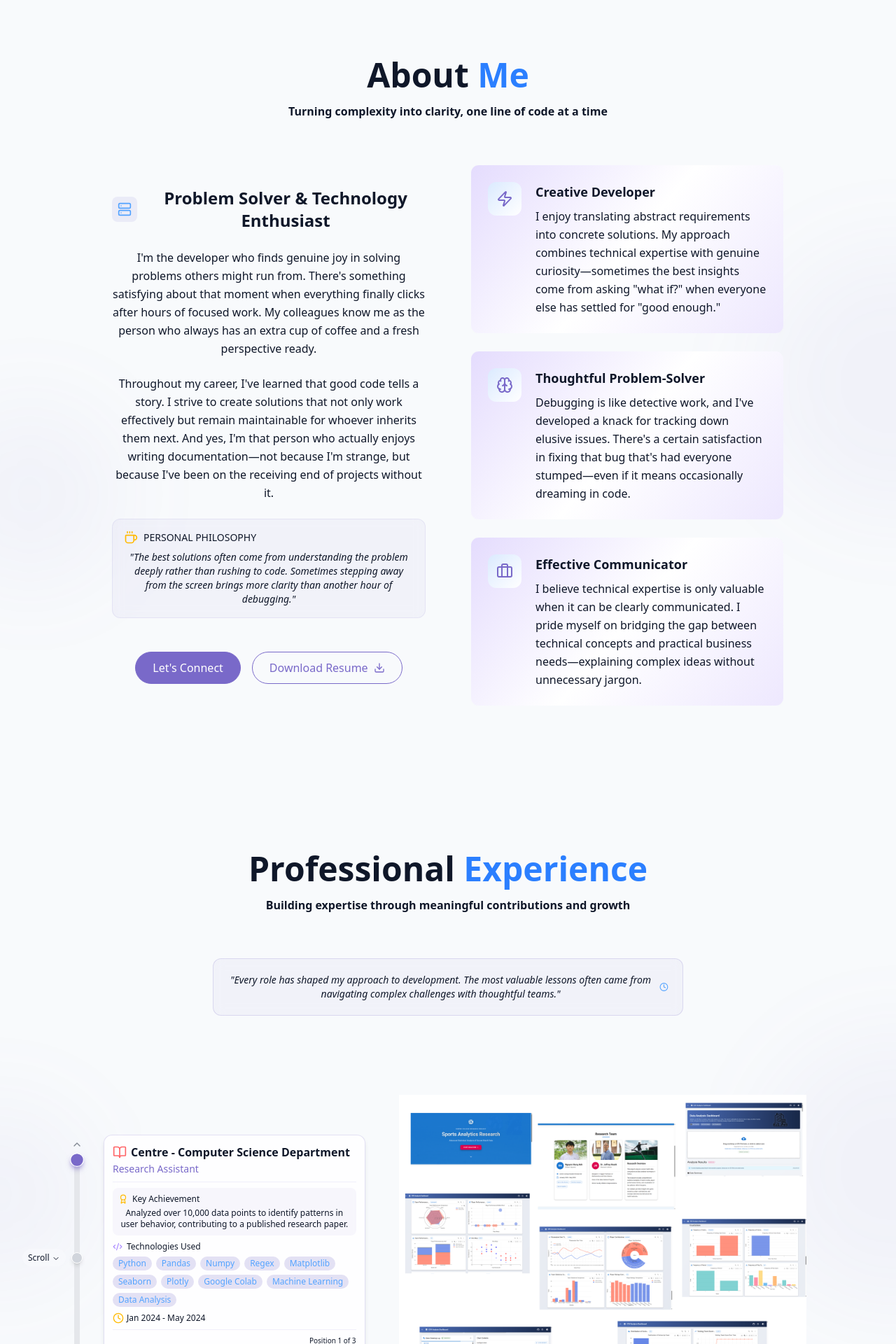
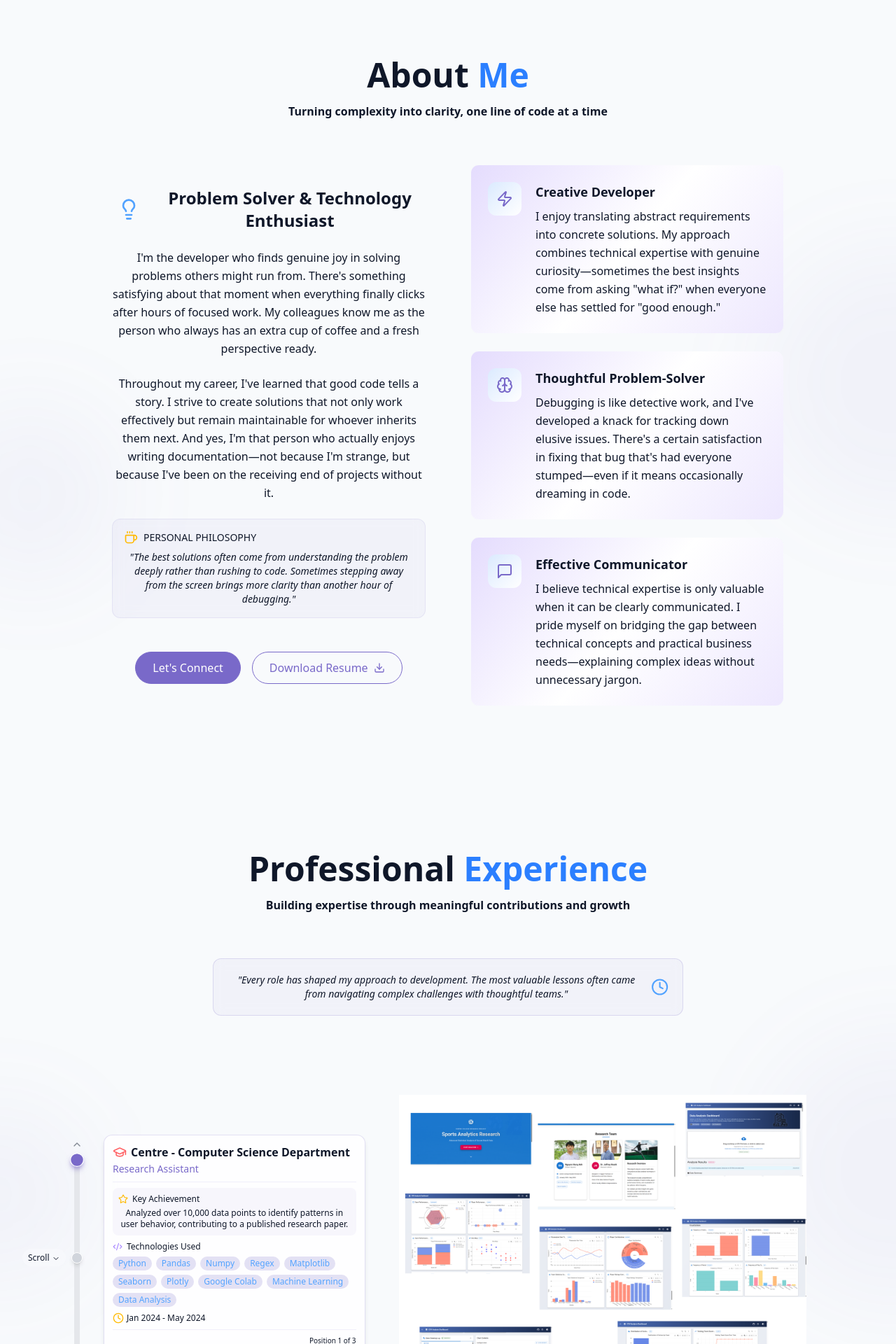
Before and after one commit to robert-nguyenn/personal-site, a React (Vite) app: page / in a window 1280 px wide. Shown: the part 829-2749 px from the top of the page at 70% size. Built offline with nearby package versions, Linux system fonts and the light colour scheme.

Commit message:
style: Update AboutSection, ExperienceSection, and ExperienceTimeline with new icons for improved visual representation; enhance messaging clarity and engagement

```diff
--- a/src/components/AboutSection.jsx
+++ b/src/components/AboutSection.jsx
@@ -1,4 +1,5 @@
-import { Briefcase, Code, User, Monitor, Server, Coffee, Zap, Brain } from "lucide-react";
+import { Briefcase, Code, User, Monitor, Server, Coffee, Zap, Brain, Lightbulb, MessageSquare} from "lucide-react";
+
 
 export const AboutSection = () => {
   return (
@@ -25,8 +26,8 @@ export const AboutSection = () => {
           {/* Left Side */}
           <div className="space-y-6">
             <h3 className="text-2xl font-semibold flex items-center justify-center">
-              <span className="p-2 rounded-lg bg-primary/10 mr-3">
-                <Server className="h-5 w-5 text-blue-400"/>
+              <span className="p-2 rounded-lg mr-3">
+                <Lightbulb className="h-8 w-8 text-blue-400"/>
               </span>
               <span>Problem Solver & Technology Enthusiast</span>
             </h3>
@@ -103,7 +104,7 @@ export const AboutSection = () => {
             <div className="gradient-border p-6 card-hover backdrop-blur-sm group hover:shadow-lg transition-all duration-300">
               <div className="flex items-start gap-5">
                 <div className="p-3 rounded-xl bg-gradient-to-br from-blue-100 to-white transition-colors group-hover:from-blue-200 group-hover:to-white">
-                  <Briefcase className="h-6 w-6 text-primary"/>
+                  <MessageSquare className="h-6 w-6 text-primary"/>
                 </div>
                 <div className="text-left">
                   <h4 className="font-semibold text-lg mb-2 group-hover:text-primary transition-colors">Effective Communicator</h4>
--- a/src/components/ExperienceSection.jsx
+++ b/src/components/ExperienceSection.jsx
@@ -27,7 +27,7 @@ export const ExperienceSection = () => {
           <p className="flex items-center justify-center text-sm italic text-muted-foreground">
             "Every role has shaped my approach to development. The most valuable lessons
             often came from navigating complex challenges with thoughtful teams."
-            <Clock className="h-5 w-5 ml-2 text-blue-400" />
+            <Clock className="h-10 w-10 ml-2 text-blue-400" />
           </p>
         </div>
 
--- a/src/components/ExperienceTimeline.jsx
+++ b/src/components/ExperienceTimeline.jsx
@@ -1,5 +1,5 @@
 import { useState, useRef, useEffect } from 'react';
-import { Briefcase, Calendar, ChevronUp, ChevronDown, Code2, Award, BookOpen, Clock } from 'lucide-react';
+import { Briefcase, Calendar, ChevronUp, ChevronDown, Code2, Award, BookOpen, Clock, GraduationCap, Building, Star } from 'lucide-react';
 import { cn } from "../lib/utils";
 import csResearchLogo from '../assets/cs_research.png';
 
@@ -38,11 +38,11 @@ export const ExperienceTimeline = () => {
   // Get the appropriate icon for each experience type
   const getExperienceIcon = (company) => {
     if (company.includes("College") || company.includes("Department")) {
-      return <BookOpen className="h-5 w-5 text-red-400" />;
+      return <GraduationCap className="h-5 w-5 text-red-400" />;
     } else if (company.includes("Consulting")) {
       return <Briefcase className="h-5 w-5 text-emerald-400" />;
     } else {
-      return <Award className="h-5 w-5 text-blue-400" />;
+      return <Building className="h-5 w-5 text-blue-400" />;
     }
   };
 
@@ -384,7 +384,7 @@ export const ExperienceTimeline = () => {
                         {/* Key achievement section */}
                         <div className="mb-2 p-2 bg-primary/5 rounded-lg">
                           <div className="flex items-center gap-1.5 text-xs text-muted-foreground mb-1">
-                            <Award className="h-3.5 w-3.5 text-amber-400" />
+                            <Star className="h-3.5 w-3.5 text-amber-400" />
                             <span className="font-medium">Key Achievement</span>
                           </div>
                           <p className="text-xs text-foreground">{experience.achievement}</p>
```
